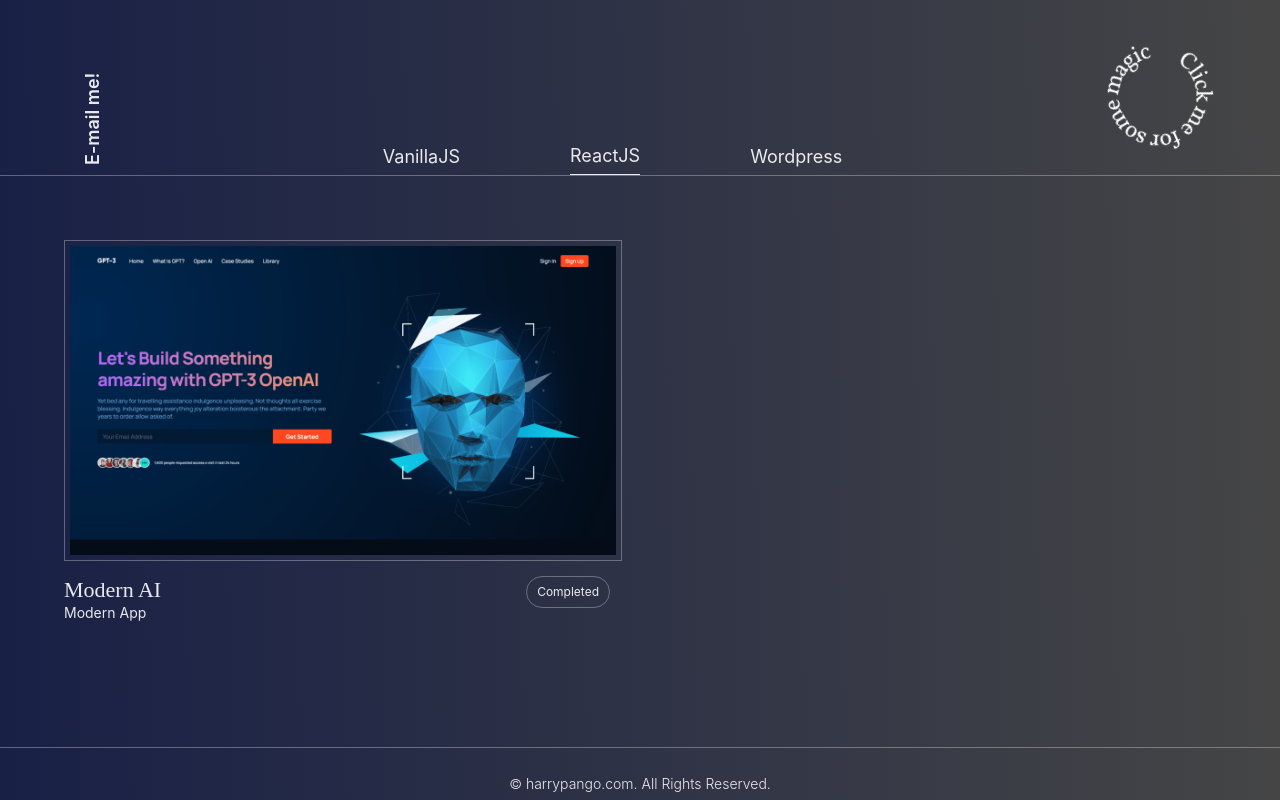
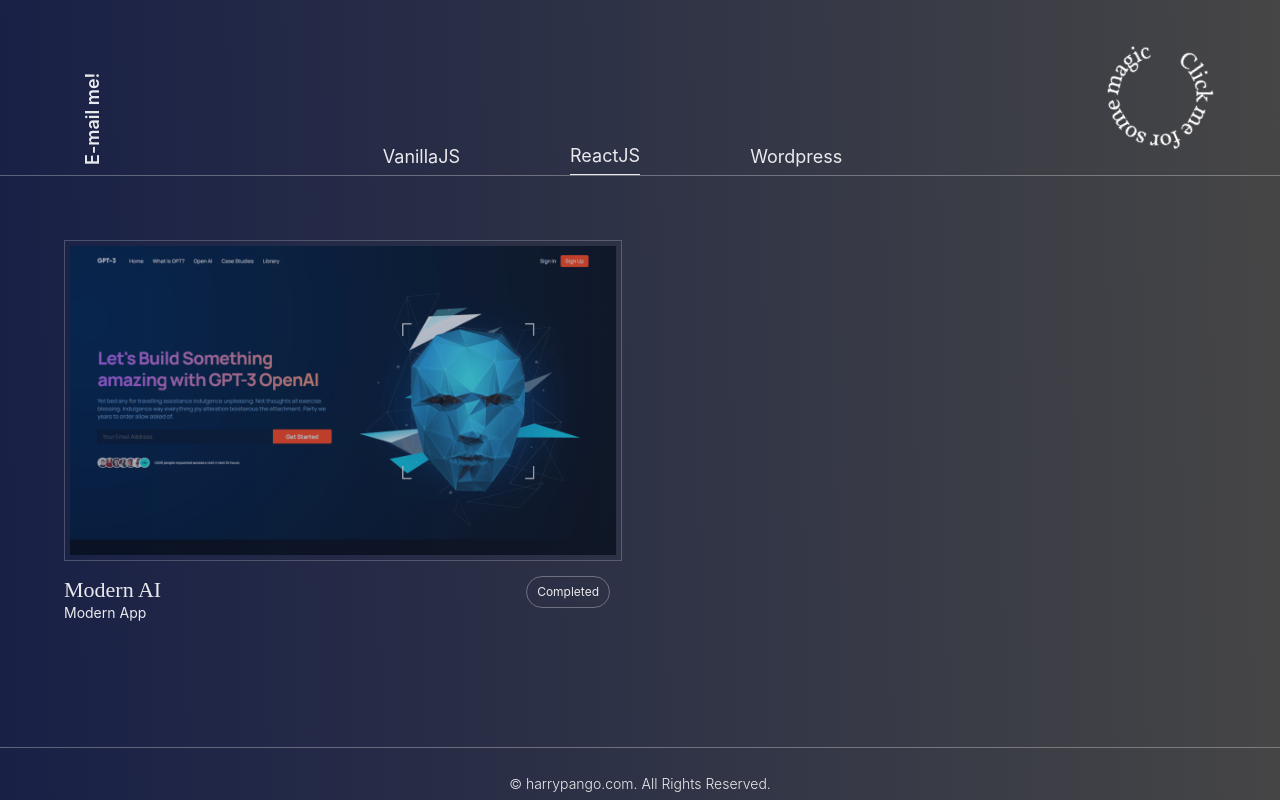
Before and after one commit to harrypango/new-personal-website, a React (Vite) app: page / in a window 1280 px wide. In both pictures the pointer is over the picture 343 px from the left and 1036 px from the top of the page. Shown: the part 636-1436 px from the top of the page. Built offline with nearby package versions, Linux system fonts and the light colour scheme; a web font is replaced by a local one.

Commit message:
Update project.css

```diff
--- a/src/containers/project/project.css
+++ b/src/containers/project/project.css
@@ -5,6 +5,11 @@
   border: 1px solid;
   border-color: rgba(255, 255, 255, 0.3);
   padding: 5px;
+}
+
+.projects__container-project img:hover {
+  opacity: 0.7;
+  transition-duration: 0.3s;
 }
 
 .projects__container-details {
```
